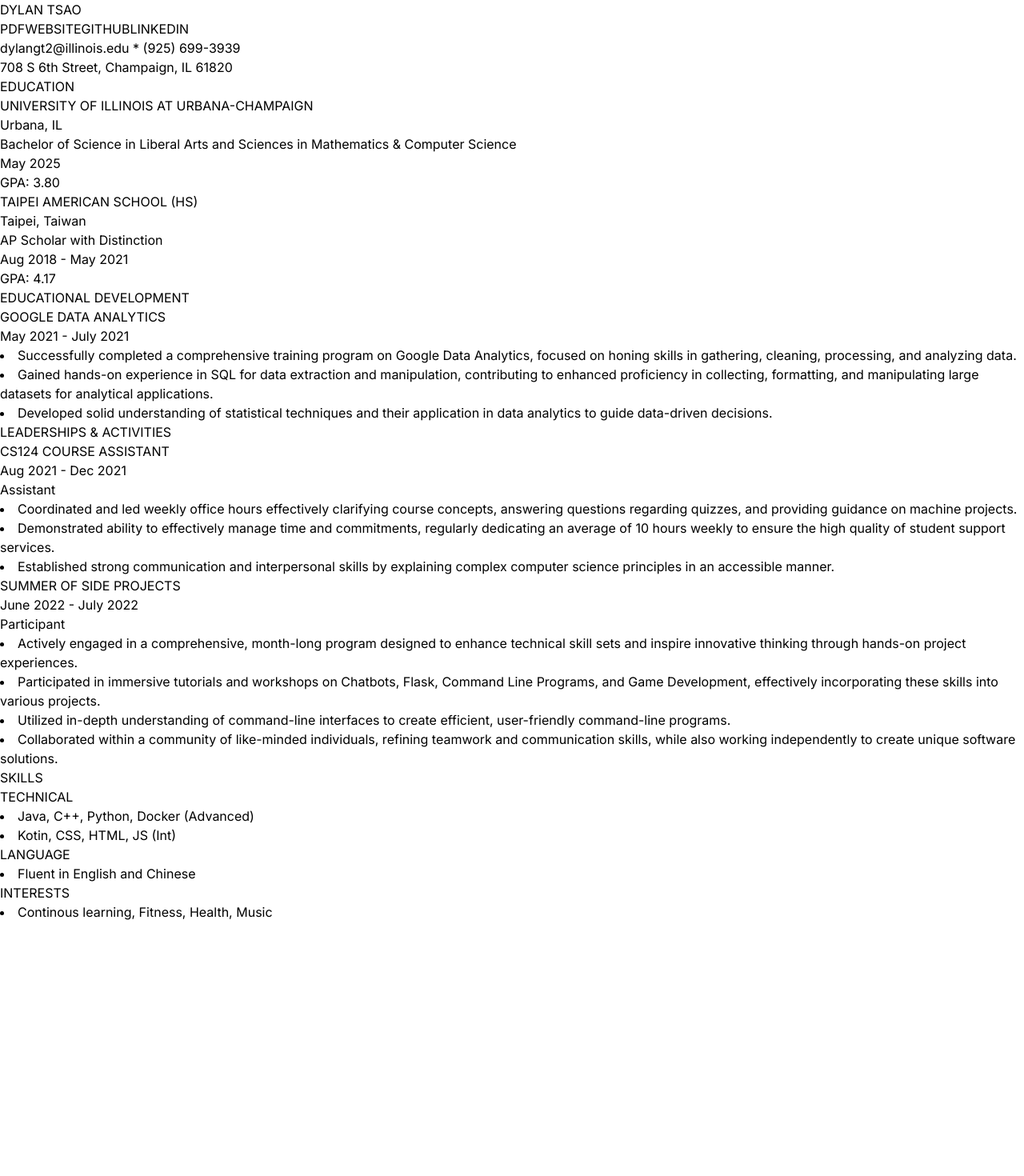
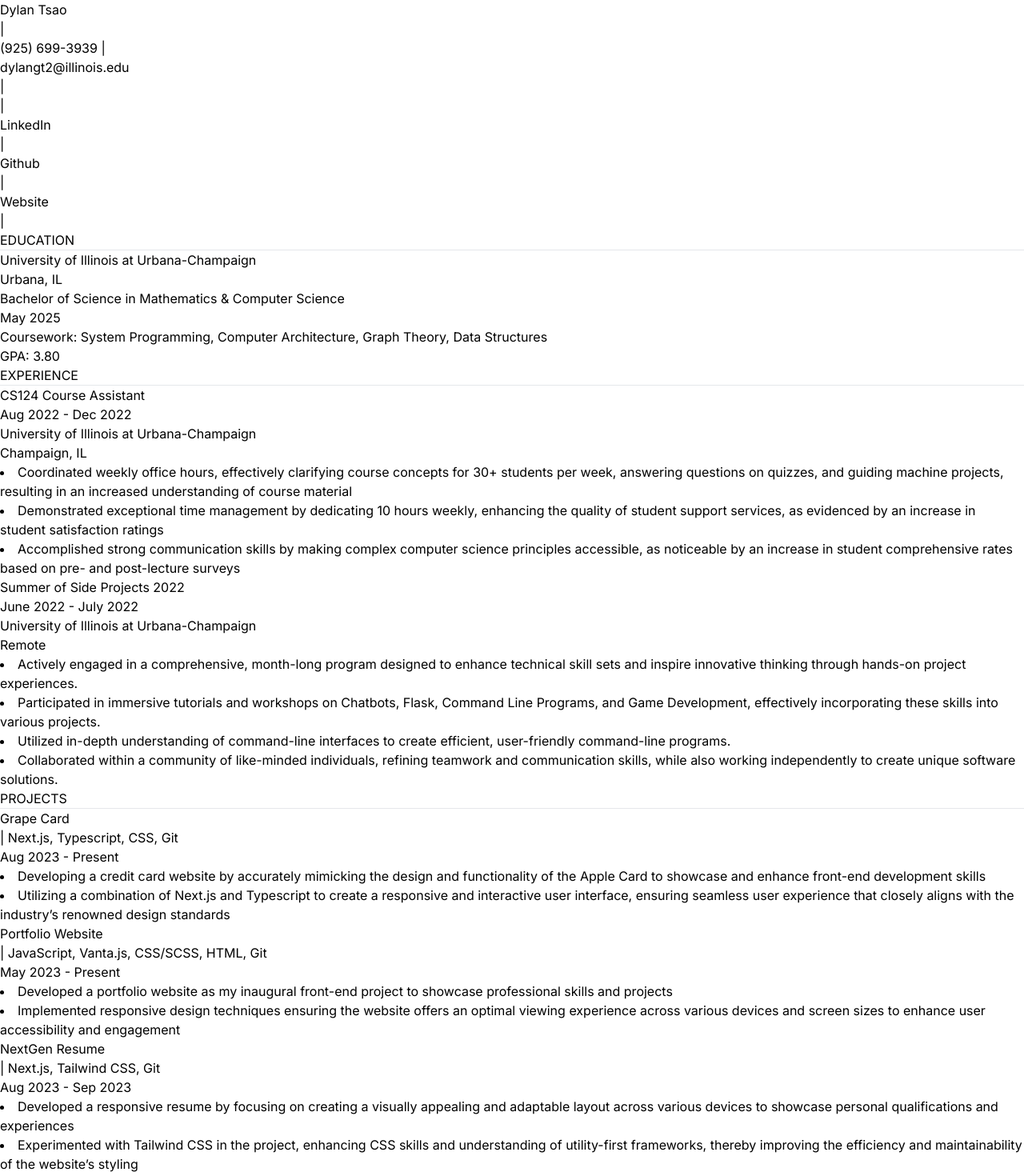
Before and after one commit to dylangtsao/resume-nextjs-tailwind, a Next.js app: page / in a window 1280 px wide. Shown: the top 1470 px of the page at 80% size. Before the commit the page ends 1152 px from the top, so only its background shows below. Built offline with nearby package versions, Linux system fonts and the light colour scheme.

Commit message:
updated to new resume

```diff
--- a/app/globals.css
+++ b/app/globals.css
@@ -6,4 +6,5 @@
   box-sizing: border-box;
   padding: 0;
   margin: 0;
+  overflow-x:hidden;
 }
--- a/app/page.tsx
+++ b/app/page.tsx
@@ -4,45 +4,58 @@ import styles from './page.module.css'
 // This is my resume made with tailwindcss and next.js
 export default function Home() {
   return (
-    <main className="font-serif bg-gradient-to-b from-gray-100 to-blue-200">
+    <main className="bg-slate-50 font-serif text-black">
       {/* Nav Bar */}
       <section>
-        <nav className="flex justify-between py-8 mx-5 pb-4 align-middle">
-          <h1 className="text-2xl">DYLAN TSAO</h1>
-          <ul className="flex justify-evenly items-center text-sm md:text-base lg:text-lg xl:text-lg 2xl:text-lg">
-          <a href="./resume-DylanTsao.pdf" className="cursor-pointer px-1 hover:underline">PDF</a>
-          <a href="https://dylangtsao.github.io/" className="cursor-pointer px-1 hover:underline">WEBSITE</a>
-          <a href="https://github.com/dylangtsao" className="cursor-pointer px-1 hover:underline">GITHUB</a>
-          <a href="https://www.linkedin.com/in/dylan-tsao/" className="cursor-pointer px-1 hover:underline">LINKEDIN</a>
-          </ul>
+        <nav className="flex flex-col pt-10 py-8 mx-5 pb- align-middle items-center">
+          <h1 className="text-5xl pb-1">Dylan Tsao</h1>
+          <div className="flex flex-col md:flex-row">
+            <h2 className="flex items-center justify-center text-center text-sm md:text-base lg:text-lg xl:text-lg 2xl:text-lg">
+              <h1 className="block md:hidden pr-1">|</h1>
+              <h1 className="pr-1"> (925) 699-3939 |</h1>
+              <a href="mailto: dylangt2@illinois.edu" className="hover:underline">dylangt2@illinois.edu </a>
+              <h1 className="block md:hidden pl-1">|</h1>
+            </h2>
+            <ul className="flex items-center text-sm md:text-base lg:text-lg xl:text-lg 2xl:text-lg justify-center">
+              <h1 className="block px-1">|</h1>
+              <a href="https://www.linkedin.com/in/dylan-tsao/" className="cursor-pointer hover:underline">LinkedIn</a>
+              <h1 className="block px-1">|</h1>
+              <a href="https://github.com/dylangtsao" className="cursor-pointer hover:underline">Github</a>
+              <h1 className="block px-1">|</h1>
+              <a href="https://dylangtsao.github.io/" className="cursor-pointer hover:underline">Website</a>
+              <h1 className="block px-1 md:hidden">|</h1>
+            </ul>
+          </div>
+
         </nav>
       </section>
       {/* Basic Info */}
 
-      <section className="mx-5 pb-4 md:flex md:justify-between lg:flex lg:justify-between xl:flex xl:justify-between 2xl:flex 2xl:justify-between">
+      {/* <section className="mx-5 pb-4 md:flex md:justify-between lg:flex lg:justify-between xl:flex xl:justify-between 2xl:flex 2xl:justify-between">
         <h2 className="text-center text-sm md:text-lg lg:text-lg xl:text-lg 2xl:text-lg">
           <a href="mailto: dylangt2@illinois.edu" className="hover:underline">dylangt2@illinois.edu</a> * (925) 699-3939
         </h2>
         <h2 className="pb-3 md:pb-6 lg:pb-6 xl:pb-6 2xl:pb-6 text-center text-sm md:text-lg lg:text-lg xl:text-lg 2xl:text-lg">708 S 6th Street,
         Champaign, IL 61820
         </h2>
-      </section>
+      </section> */}
 
       {/* Education */}
-      <section className="text-center mx-4 lg:pl-5 lg:text-start md:pl-5 md:text-start xl:pl-5 xl:text-start 2xl:pl-5 2xl:text-start">
-        <h1 className="text-lg pt-5 font-extrabold underline pb-1">EDUCATION</h1>
-        <div className="md:flex md:justify-between lg:flex lg:justify-between xl:flex xl:justify-between 2xl:flex 2xl:justify-between">
-          <h2 className="font-bold">UNIVERSITY OF ILLINOIS AT URBANA-CHAMPAIGN</h2>
+      <section className="text-center mx-4 md:px-10 md:text-start xl:px-20">
+        <h1 className="text-xl pt-5">EDUCATION</h1>
+        <hr className=" border-black pb-1"/>
+        <div className="pl-4 pt-1 md:flex md:justify-between lg:flex lg:justify-between xl:flex xl:justify-between 2xl:flex 2xl:justify-between">
+          <h2 className="font-semibold">University of Illinois at Urbana-Champaign</h2>
           <h2 className="pr-3 hidden lg:block md:block xl:block 2xl:block">Urbana, IL</h2>
         </div>
-        <div className="md:flex md:justify-between lg:flex lg:justify-between xl:flex xl:justify-between 2xl:flex 2xl:justify-between">
-          <h2 className="italic">Bachelor of Science in Liberal Arts and Sciences in Mathematics & Computer Science</h2>
+        <div className="pl-4 md:flex md:justify-between lg:flex lg:justify-between xl:flex xl:justify-between 2xl:flex 2xl:justify-between">
+          <h2 className="italic">Bachelor of Science in Mathematics & Computer Science</h2>
           <h2 className="pr-3 hidden lg:block md:block xl:block 2xl:block">May 2025</h2>
         </div>
+        <h2 className="pl-4">Coursework: System Programming, Computer Architecture, Graph Theory, Data Structures</h2>
+        <h2 className="pl-4">GPA: 3.80</h2>
 
-        <h2>GPA: 3.80</h2>
-
-        <div className="md:flex md:justify-between lg:flex lg:justify-between xl:flex xl:justify-between 2xl:flex 2xl:justify-between">
+        {/* <div className="md:flex md:justify-between lg:flex lg:justify-between xl:flex xl:justify-between 2xl:flex 2xl:justify-between">
           <h2 className="font-bold pt-3">TAIPEI AMERICAN SCHOOL (HS)</h2>
           <h2 className="pr-3 hidden lg:block md:block xl:block 2xl:block">Taipei, Taiwan</h2>
         </div>
@@ -50,11 +63,11 @@ export default function Home() {
           <h2>AP Scholar with Distinction</h2>
           <h2 className="pr-3 hidden lg:block md:block xl:block 2xl:block">Aug 2018 - May 2021</h2>
         </div>
-        <h2>GPA: 4.17</h2>
+        <h2>GPA: 4.17</h2> */}
       </section>
 
       {/* Educational Development */}
-      <section className="mx-4 text-center lg:pl-5 lg:text-start md:pl-5 md:text-start xl:pl-5 xl:text-start 2xl:pl-5 2xl:text-start">
+      {/* <section className="mx-4 text-center lg:pl-5 lg:text-start md:pl-5 md:text-start xl:pl-5 xl:text-start 2xl:pl-5 2xl:text-start">
         <h1 className="text-lg pt-5 font-extrabold underline pb-1">EDUCATIONAL DEVELOPMENT</h1>
         <div className="md:flex md:justify-between lg:flex lg:justify-between xl:flex xl:justify-between 2xl:flex 2xl:justify-between">
           <h2 className="font-bold">GOOGLE DATA ANALYTICS</h2>
@@ -75,36 +88,45 @@ export default function Home() {
           </li>
         </div>
 
-      </section>
+      </section> */}
 
-      {/* Leadership and Activities */}
-      <section className="mx-4 text-center lg:pl-5 lg:text-start md:pl-5 md:text-start xl:pl-5 xl:text-start 2xl:pl-5 2xl:text-start">
-        <h1 className="text-lg pt-5 font-extrabold underline pb-1">LEADERSHIPS & ACTIVITIES</h1>
-        <div className="md:flex md:justify-between lg:flex lg:justify-between xl:flex xl:justify-between 2xl:flex 2xl:justify-between">
-          <h2 className="font-bold">CS124 COURSE ASSISTANT</h2>
-          <h2>Aug 2021 - Dec 2021</h2>
+      {/* Experience */}
+      <section className=" mx-4 text-center md:px-10 md:text-start xl:px-20">
+        <h1 className="text-xl pt-5 pl-0">EXPERIENCE</h1>
+        <hr className=" border-black pb-1"/>
+        <div className="pt-1 md:flex md:justify-between lg:flex lg:justify-between xl:flex xl:justify-between 2xl:flex 2xl:justify-between">
+          <h2 className="pl-4 font-bold">CS124 Course Assistant</h2>
+          <h2>Aug 2022 - Dec 2022</h2>
         </div>
-        <h2 className="italic">Assistant</h2>
-        <div className="px-3">
+        <div className="pt-1 block md:flex justify-between italic pl-4">
+          <h2>University of Illinois at Urbana-Champaign</h2>
+          <h2>Champaign, IL</h2>
+        </div>
+
+        <div className="px-3 pl-10">
           <li>
-            Coordinated and led weekly office hours effectively clarifying course concepts,
-            answering questions regarding quizzes, and providing guidance on machine projects.
+          Coordinated weekly office hours, effectively clarifying course concepts for 30+ students per week,
+          answering questions on quizzes, and guiding machine projects, resulting in an increased understanding of course material
           </li>
           <li>
-            Demonstrated ability to effectively manage time and commitments, regularly dedicating
-            an average of 10 hours weekly to ensure the high quality of student support services.
+          Demonstrated exceptional time management by dedicating 10 hours weekly,
+          enhancing the quality of student support services, as evidenced by an increase in student satisfaction ratings
           </li>
           <li>
-            Established strong communication and interpersonal skills by explaining complex
-            computer science principles in an accessible manner.
+          Accomplished strong communication skills by making complex computer science principles accessible,
+           as noticeable by an increase in student comprehensive rates based on pre- and post-lecture surveys
           </li>
         </div>
         <div className="pt-3 md:flex md:justify-between lg:flex lg:justify-between xl:flex xl:justify-between 2xl:flex 2xl:justify-between">
-          <h2 className="font-bold">SUMMER OF SIDE PROJECTS</h2>
+          <h2 className="font-bold pl-4">Summer of Side Projects 2022</h2>
           <h2>June 2022 - July 2022</h2>
         </div>
-        <h2 className="italic">Participant</h2>
-        <div className="px-3">
+        <div className="block md:flex justify-between pl-4">
+          <h2 className="italic">University of Illinois at Urbana-Champaign</h2>
+          <h2 className="italic">Remote</h2>
+        </div>
+
+        <div className="px-3 pl-10">
           <li>
             Actively engaged in a comprehensive, month-long program designed to enhance technical skill sets and inspire
             innovative thinking through hands-on project experiences.
@@ -124,21 +146,94 @@ export default function Home() {
         </div>
 
       </section>
-
+      {/* Projects */}
+      <section className=" mx-2 text-center align-center flex flex-col justify-center md:mx-4 md:px-10 md:text-start xl:px-20">
+        <h1 className="text-xl pt-5 pl-0">PROJECTS</h1>
+        <hr className=" border-black pb-1"/>
+        <div className="pt-1 md:flex md:justify-between lg:flex lg:justify-between xl:flex xl:justify-between 2xl:flex 2xl:justify-between">
+          <div className="flex">
+            <h2 className="pl-4 font-bold">Grape Card</h2>
+            <h2 className="pl-1 italic">| Next.js, Typescript, CSS, Git</h2>
+          </div>
+          <h2>Aug 2023 - Present</h2>
+        </div>
+        <div className="px-3 pl-10">
+          <li>
+          Developing a credit card website by accurately mimicking the design and functionality of the Apple Card to
+          showcase and enhance front-end development skills
+          </li>
+          <li>
+          Utilizing a combination of Next.js and Typescript to create a responsive and interactive user interface, ensuring
+          seamless user experience that closely aligns with the industry’s renowned design standards
+          </li>
+        </div>
+        <div className="pt-1 md:flex md:justify-between lg:flex lg:justify-between xl:flex xl:justify-between 2xl:flex 2xl:justify-between">
+          <div className="flex">
+            <h2 className="pl-4 font-bold">Portfolio Website</h2>
+            <h2 className="pl-1 italic">| JavaScript, Vanta.js, CSS/SCSS, HTML, Git</h2>
+          </div>
+          <h2>May 2023 - Present</h2>
+        </div>
+        <div className="px-3 pl-10">
+          <li>
+            Developed a portfolio website as my inaugural front-end project to showcase professional skills and projects
+          </li>
+          <li>
+            Implemented responsive design techniques ensuring the website offers an optimal viewing experience across various
+            devices and screen sizes to enhance user accessibility and engagement
+          </li>
+        </div>
+        <div className="pt-1 md:flex md:justify-between lg:flex lg:justify-between xl:flex xl:justify-between 2xl:flex 2xl:justify-between">
+          <div className="flex">
+            <h2 className="pl-4 font-bold">NextGen Resume</h2>
+            <h2 className="pl-1 italic">| Next.js, Tailwind CSS, Git</h2>
+          </div>
+          <h2>Aug 2023 - Sep 2023</h2>
+        </div>
+        <div className="px-3 pl-10">
+          <li>
+            Developed a responsive resume by focusing on creating a visually appealing and adaptable layout across various
+            devices to showcase personal qualifications and experiences
+          </li>
+          <li>
+            Experimented with Tailwind CSS in the project, enhancing CSS skills and understanding of utility-first frameworks,
+            thereby improving the efficiency and maintainability of the website’s styling
+          </li>
+        </div>
+        <div className="pt-1 md:flex md:justify-between lg:flex lg:justify-between xl:flex xl:justify-between 2xl:flex 2xl:justify-between">
+          <div className="flex">
+            <h2 className="pl-4 font-bold">Alter-Flash</h2>
+            <h2 className="pl-1 italic">| C++, Javascript, NPM, Git, Docker</h2>
+          </div>
+          <h2>Feb 2023 - May 2023</h2>
+        </div>
+        <div className="px-3 pl-10">
+          <li>
+            Co-developed a unique flash-card program by enabling students to switch between various subject topics, thereby
+            enhancing memorization to maximize prolonged studying
+          </li>
+          <li>
+            Ensured code quality and testing efficiency using Catch2 library for C++ and Mocha for JavaScript, adhering to
+            camelCase style guidelines and utilizing Clang-Tidy for code style checks and coverage computation
+          </li>
+          <li>
+            Adopted a planning strategy for incremental development by weekly rotation between front-end and back-end
+            groups to ensure balanced exposure and skill development across the project
+          </li>
+        </div>
+      </section>
       {/* Skills */}
-      <section className="mx-4 text-center lg:pl-5 lg:text-start md:pl-5 md:text-start xl:pl-5 xl:text-start 2xl:pl-5 2xl:text-start">
-        <h1 className="pt-5 font-extrabold underline pb-1 text-lg">SKILLS</h1>
-        <h1 className="font-bold">TECHNICAL</h1>
-        <div className="px-3">
-          <li>Java, C++, Python, Docker (Advanced) </li>
-          <li>Kotin, CSS, HTML, JS (Int)</li>
+      <section className=" mx-4 text-center pb-20 md:px-10 md:text-start xl:px-20">
+        <h1 className="text-xl pt-5 pl-0">SKILLS</h1>
+        <hr className=" border-black pb-1"/>
+        <div className="flex flex-col md:flex-row">
+          <h1 className="font-semibold pl-4 pr-1">Languages:</h1>
+          <h1>C/C++, Python, HTML/CSS, JavaScript, Typescript, Java, Tailwindcss, SQL</h1>
         </div>
-        <h1 className="font-bold pt-1">LANGUAGE</h1>
-        <li className="px-3">Fluent in English and Chinese</li>
-        <h1 className="font-bold pt-1">INTERESTS</h1>
-        <li className="px-3 pb-12">
-          Continous learning, Fitness, Health, Music
-        </li>
+       <div className="flex flex-col md:flex-row">
+          <h1 className="font-semibold pl-4 pr-1">Frameworks/Developer Tools</h1>
+          <h1>React, Node.js, Next.js, Git, Docker, Cursor, VS Code</h1>
+       </div>
 
       </section>
     </main>
```
Also changed, not shown: 2 other files (tests, documents, lock files or other folders).
